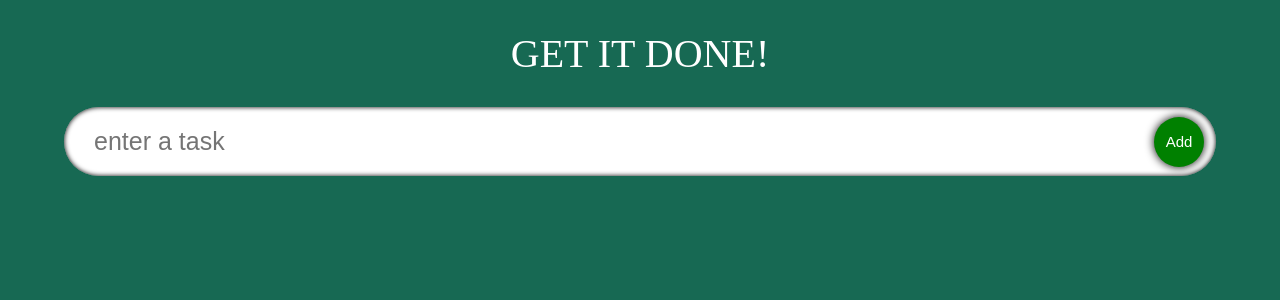
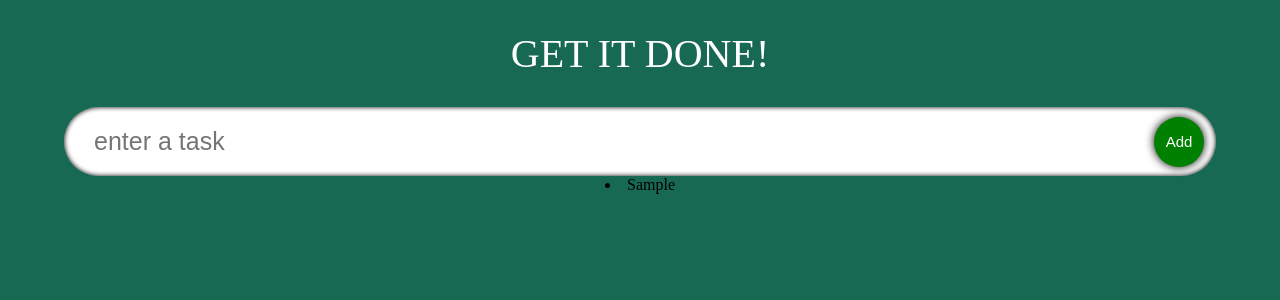
Before and after one commit to emilysellers/typescript-todo-app, a React (Create React App) app: page / in a window 1280 px wide. Both pictures are taken after typing "Sample" into the empty fields and a click on the button "Add". Shown: the top 300 px of the page. Built offline with nearby package versions, Linux system fonts and the light colour scheme; a web font is replaced by a local one.

Commit message:
add TodoList component which maps and displays todos

```diff
--- a/src/App.tsx
+++ b/src/App.tsx
@@ -2,6 +2,7 @@
 import React, { useState } from "react";
 import "./App.css";
 import InputField from "./components/InputField";
+import TodoList from "./components/TodoList";
 import { Todo } from "./models";
 
 const App: React.FC = () => {
@@ -27,6 +28,7 @@
     <div className="App">
       <span className="heading">Get It Done!</span>
       <InputField todo={todo} setTodo={setTodo} handleAdd={handleAdd} />
+      <TodoList todos={todos} setTodos={setTodos} />
     </div>
   );
 };
--- a/src/components/InputField.tsx
+++ b/src/components/InputField.tsx
@@ -1,4 +1,4 @@
-import React from "react";
+import React, { useRef } from "react";
 import "./styles.css";
 
 //include types of all props
@@ -11,10 +11,21 @@
 //set type of function, include Props
 // const InputField = ({ todo, setTodo }: Props) => {    // this is an alternate syntax for following line
 const InputField: React.FC<Props> = ({ todo, setTodo, handleAdd }) => {
+  //useRef hook to remove visual blur after submit
+  const inputRef = useRef<HTMLInputElement>(null);
+
   return (
     //on form submit handle add
-    <form className="input" onSubmit={handleAdd}>
+    <form
+      className="input"
+      onSubmit={(e) => {
+        handleAdd(e);
+        //remove visual focus blur after submit
+        inputRef.current?.blur();
+      }}
+    >
       <input
+        ref={inputRef}
         value={todo}
         onChange={(e) => setTodo(e.target.value)}
         type="input"
--- /dev/null
+++ b/src/components/TodoList.tsx
@@ -0,0 +1,20 @@
+import React from "react";
+import { Todo } from "../models";
+import "./styles.css";
+
+interface Props {
+  todos: Todo[];
+  setTodos: React.Dispatch<React.SetStateAction<Todo[]>>;
+}
+
+const TodoList: React.FC<Props> = ({ todos, setTodos }: Props) => {
+  return (
+    <div className="todos">
+      {todos.map((todo) => (
+        <li>{todo.todo}</li>
+      ))}
+    </div>
+  );
+};
+
+export default TodoList;
--- a/src/components/styles.css
+++ b/src/components/styles.css
@@ -15,7 +15,7 @@
   box-shadow: inset 0 0 5px black;
 }
 
-.input-box:focus {
+.input:focus {
   box-shadow: 0 0 10px 1000px black(0, 0, 0, 0.5);
   outline: none;
 }
@@ -43,3 +43,10 @@
   transform: scale(0.8);
   box-shadow: 0 0 5px black;
 }
+
+.todos {
+  display: flex;
+  justify-content: space-evenly;
+  width: 90%;
+  flex-wrap: wrap;
+}
```
